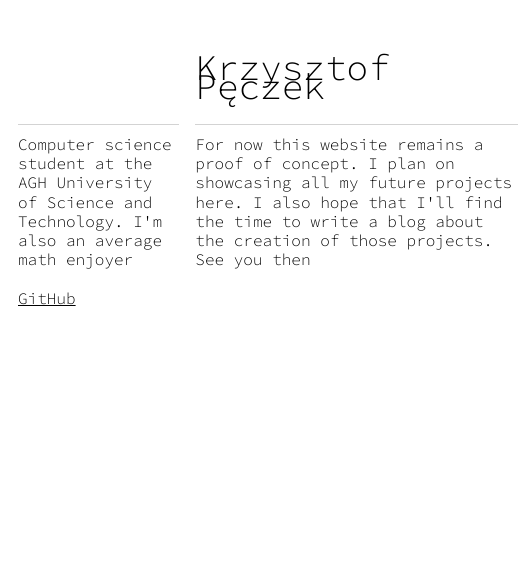
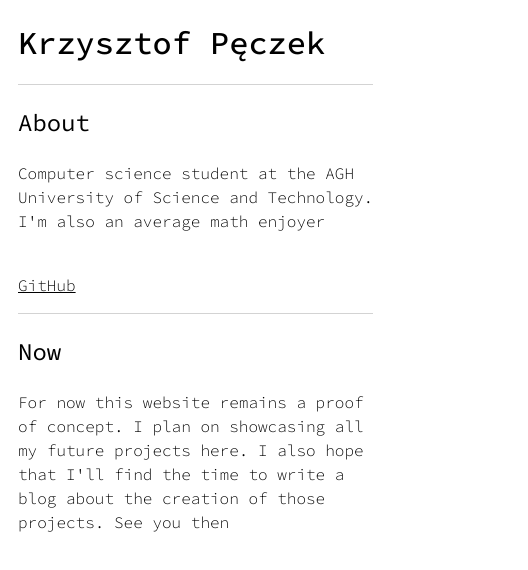
Before and after one commit to out-somniac/out-somniac.github.io, a plain HTML site: page index.html in a window 390 px wide. Shown: the whole page, 528 px wide, since content can reach past the window. Drawn offline with Linux system fonts and the light colour scheme.

Commit message:
Added a responsive layout

```diff
--- a/index.html
+++ b/index.html
@@ -5,21 +5,27 @@
 
         <link rel="preconnect" href="https://fonts.googleapis.com">
         <link rel="preconnect" href="https://fonts.gstatic.com" crossorigin>
-        <link href="https://fonts.googleapis.com/css2?family=Source+Code+Pro:wght@200;300;400&display=swap" rel="stylesheet">
+        <link href="https://fonts.googleapis.com/css2?family=Source+Code+Pro:wght@200;300;400;500&display=swap" rel="stylesheet">
     </head>
     <body>
         <section class="grid-container">
             <div id="name">
-                Krzysztof Pęczek
+                <h1>Krzysztof Pęczek</h1>
             </div>
             <div id="about">
-                Computer science student at the AGH University of Science and Technology.
-                I'm also an average math enjoyer </br></br>
+                <h2>About</h2>
+                <p>
+                    Computer science student at the AGH University of Science and Technology.
+                    I'm also an average math enjoyer </br></br>
+                </p>
                 <a href="https://github.com/out-somniac"> GitHub</a>
             </div>
             <div id="content">
-                For now this website remains a proof of concept. I plan on showcasing all my future projects here.
-                I also hope that I'll find the time to write a blog about the creation of those projects. See you then
+                <h2>Now</h2>
+                <p>
+                    For now this website remains a proof of concept. I plan on showcasing all my future projects here.
+                    I also hope that I'll find the time to write a blog about the creation of those projects. See you then
+                </p>
             </div>
             <div id="footer"></div>
         </section>
--- a/style.css
+++ b/style.css
@@ -15,17 +15,30 @@
     grid-template-columns: 1fr 2fr;
 
     font-family: 'Source Code Pro', monospace;
+    font-size: 1rem;
     font-weight: 300;
-    line-height: 120%;
+    line-height: 1.5;
 }
 
 #name
 {
+
     grid-area: name;
-    font-weight: 300;
-    font-size: 36px;
+    display: flex;
+    justify-content: start;
+    align-items: center;
+}
 
-    text-align: left;
+h1
+{
+    font-weight: 500;
+    font-size: 2rem;
+}
+
+h2
+{
+    font-weight: 400;
+    font-size: 1.5rem;
 }
 
 #about
@@ -41,8 +54,6 @@
 #about, #content
 {
     border-top: 1px solid lightgrey;
-    padding-top: 10px;
-
 }
 
 a:link, a:visited
@@ -54,3 +65,39 @@ a:hover
 {
     text-decoration: none;
 }
+
+
+@media (max-width: 600px)
+{
+    .grid-container
+    {
+        grid-template-areas: "name"
+                             "about"
+                             "content";
+        grid-template-rows: 50px 1fr;
+        grid-template-columns: 1fr;
+
+        margin-top: 0px;
+        min-width: auto;
+        width: 95%;
+    }
+}
+
+@media (max-width: 350px)
+{
+    h1
+    {
+        font-size: 1.5rem;
+        font-weight: 500;
+    }
+
+    h2
+    {
+        font-size: 1.1rem;
+    }
+
+    p
+    {
+        font-size: 1rem;
+    }
+}
```
